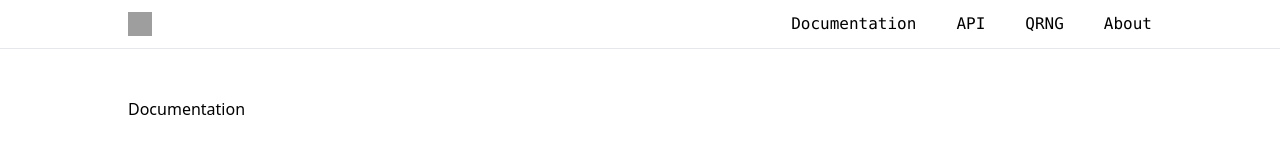
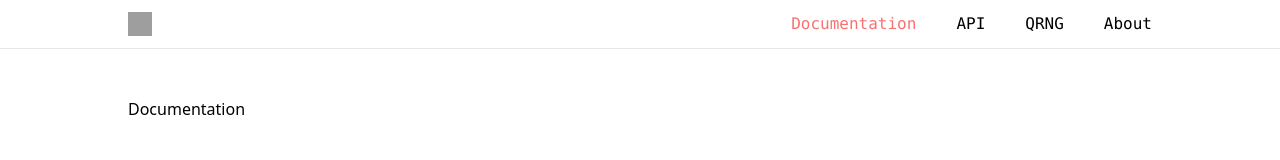
Before and after one commit to tiagorainho/QRNG-Frontend, a Svelte app: page / in a window 1280 px wide. Shown: the top 160 px of the page. Built offline with nearby package versions, Linux system fonts and the light colour scheme; grey boxes are pictures that could not be loaded.

Commit message:
feat: show current page on navbar

```diff
--- a/src/common/routes.ts
+++ b/src/common/routes.ts
@@ -3,7 +3,8 @@ import Qrng from '../qrng/ui/Qrng.svelte';
 import Documentation from '../documentation/ui/Documentation.svelte'
 
 export const routes = {
-    // Exact path
+    // root
     '/': Documentation,
+
     '/qrng': Qrng
 }
--- a/src/common/ui/Navbar.svelte
+++ b/src/common/ui/Navbar.svelte
@@ -1,3 +1,9 @@
+<script lang="ts">
+    import {location} from 'svelte-spa-router'
+    const selected_color = 'text-red-400';
+</script>
+
+
 <div class="flex flex-col font-mono">
     <nav class="flex justify-between bg-white h-12 px-4 md:px-32">
 
@@ -14,16 +20,15 @@
 
         <!-- center -->
         <ul class="flex items-center gap-10 flex-grow justify-end">
-            <a href="/#" class="hover:no-underline">Documentation</a>
-            <a href="/#/api" class="hover:no-underline">API</a>
-            <a href="/#/qrng" class="hover:no-underline">QRNG</a>
-            <a href="/#/about" class="hover:no-underline">About</a>
+            <a href="/#" class="hover:no-underline {$location == '/' ? selected_color : ''}">Documentation</a>
+            <a href="/#/api" class="hover:no-underline {$location == '/api' ? selected_color : ''}">API</a>
+            <a href="/#/qrng" class="hover:no-underline {$location == '/qrng' ? selected_color : ''}">QRNG</a>
+            <a href="/#/about" class="hover:no-underline {$location == '/about' ? selected_color : ''}">About</a>
         </ul>
 
         <!-- right  -->
         {#if false}
         <ul class="flex items-center">
-
             <li class="pr-6">
                 <svg
                     xmlns="http://www.w3.org/2000/svg"
@@ -40,7 +45,6 @@
                         d="M18 8A6 6 0 0 0 6 8c0 7-3 9-3 9h18s-3-2-3-9"></path>
                     <path d="M13.73 21a2 2 0 0 1-3.46 0"></path>
                 </svg>
-
             </li>
             <li class="h-10 w-10">
                 <img
@@ -48,7 +52,6 @@
                     src="https://images.unsplash.com/photo-1494790108377-be9c29b29330?ixlib=rb-1.2.1&ixid=eyJhcHBfaWQiOjEyMDd9&auto=format&fit=crop&w=500&q=60"
                     alt="profile woman" />
             </li>
-
         </ul>
         {/if}
     </nav>
```
Also changed, not shown: public/build/bundle.js, src/qrng/qrng_service.js (deleted), src/qrng/qrng_service.ts (added), src/qrng/store.js (deleted), src/qrng/store.ts (added), 1 other file (tests, documents, lock files or other folders).
